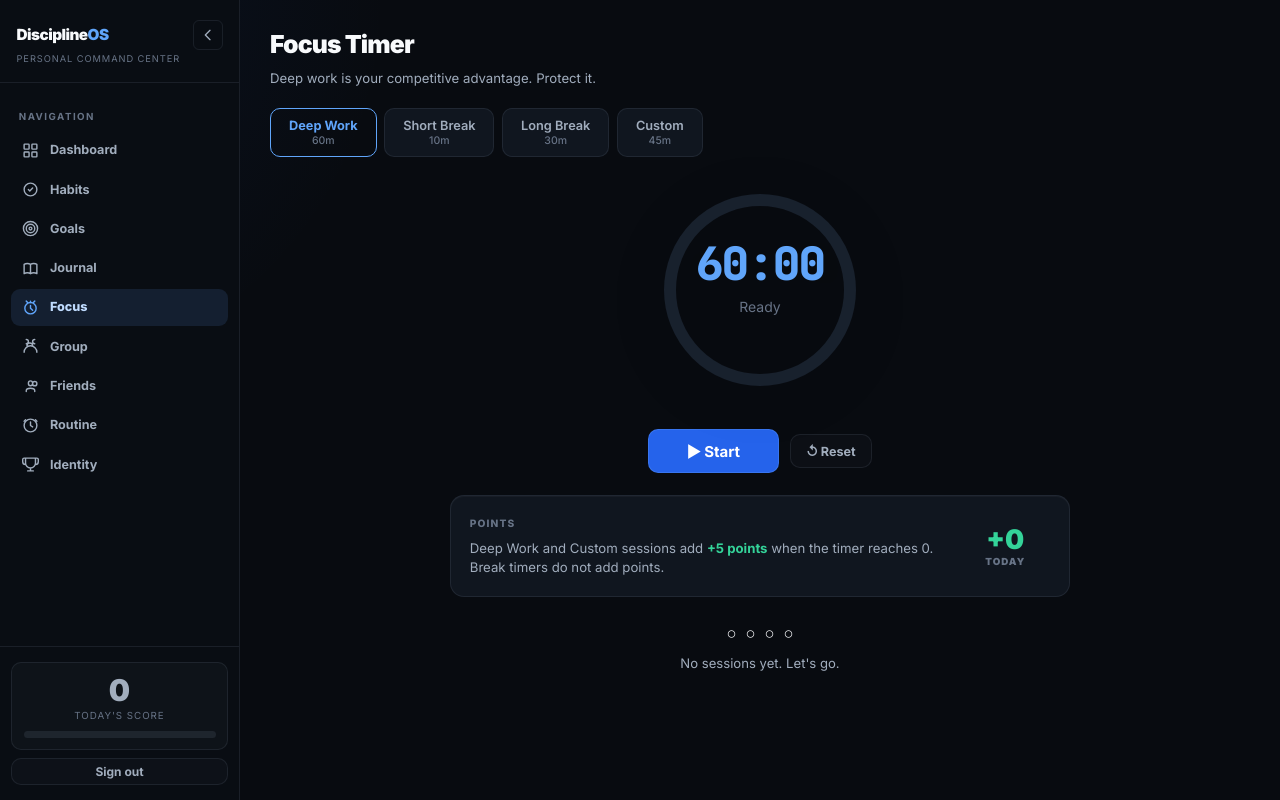
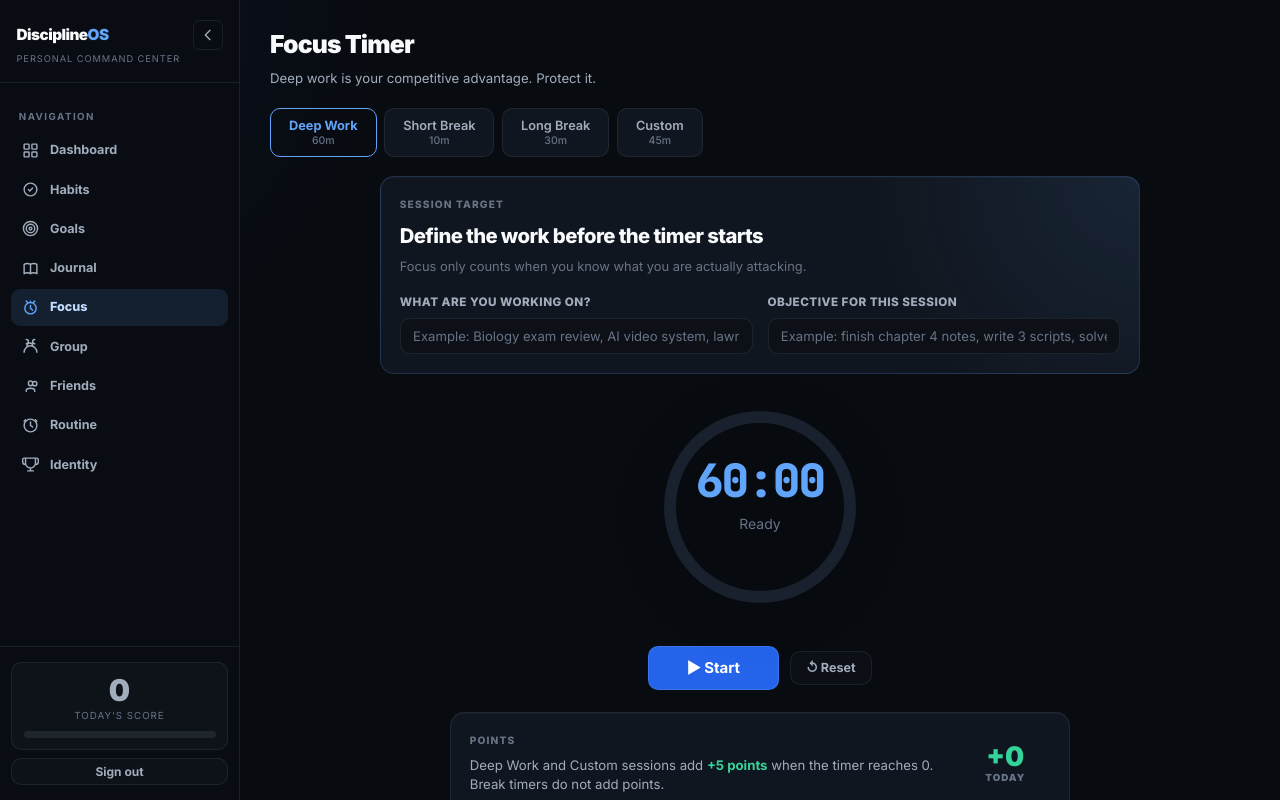
Before and after one commit to larplord/discipline-app, a Next.js app: page /focus in a window 1280 px wide. Built offline with nearby package versions, Linux system fonts and the light colour scheme; no server answers; the database is empty; sample sign-in values are in the browser's storage.

Commit message:
Track focus session objectives

```diff
--- a/src/app/(app)/focus/page.tsx
+++ b/src/app/(app)/focus/page.tsx
@@ -1,10 +1,11 @@
 'use client';
 
-import { useState, useEffect, useRef } from 'react';
-import { doc, onSnapshot, runTransaction, serverTimestamp } from 'firebase/firestore';
+import { useState, useEffect, useMemo, useRef } from 'react';
+import { addDoc, collection, doc, onSnapshot, runTransaction, serverTimestamp } from 'firebase/firestore';
 import { getFirestoreDb } from '@/lib/firebase/client';
 import { useUserData } from '@/components/UserDataProvider';
 import { todayKey } from '@/lib/dates';
+import { format, parseISO, subDays } from 'date-fns';
 import { DAILY_SCORE } from '@/lib/scoringConfig';
 import '@/styles/pages/Focus.css';
 
@@ -15,6 +16,16 @@ const MODES = [
   { id: 'custom', label: 'Custom', minutes: 45, color: 'var(--text-primary)' },
 ] as const;
 
+type FocusSession = {
+  id: string;
+  date: string;
+  workOn: string;
+  objective: string;
+  mode: string;
+  minutes: number;
+  completedAt?: unknown;
+};
+
 export default function FocusPage() {
   const { uid } = useUserData();
   const [modeId, setModeId] = useState<(typeof MODES)[number]['id']>('work');
@@ -23,6 +34,9 @@ export default function FocusPage() {
   const [completed, setCompleted] = useState(false);
   const [seconds, setSeconds] = useState(60 * 60);
   const [sessions, setSessions] = useState(0);
+  const [workOn, setWorkOn] = useState('');
+  const [objective, setObjective] = useState('');
+  const [focusHistory, setFocusHistory] = useState<FocusSession[]>([]);
   const [recording, setRecording] = useState(false);
   const [recordError, setRecordError] = useState<string | null>(null);
   const [recordSuccess, setRecordSuccess] = useState(false);
@@ -37,6 +51,31 @@ export default function FocusPage() {
     const t = todayKey();
     return onSnapshot(doc(db, 'users', uid, 'focusLogs', t), (snap) => {
       setSessions(Number(snap.data()?.count ?? 0));
+    });
+  }, [uid]);
+
+  useEffect(() => {
+    const db = getFirestoreDb();
+    const cutoff = format(subDays(new Date(), 30), 'yyyy-MM-dd');
+    return onSnapshot(collection(db, 'users', uid, 'focusSessions'), (snap) => {
+      const list: FocusSession[] = [];
+      snap.forEach((d) => {
+        const data = d.data();
+        const date = String(data.date ?? '');
+        if (date >= cutoff) {
+          list.push({
+            id: d.id,
+            date,
+            workOn: String(data.workOn ?? ''),
+            objective: String(data.objective ?? ''),
+            mode: String(data.mode ?? ''),
+            minutes: Number(data.minutes ?? 0),
+            completedAt: data.completedAt,
+          });
+        }
+      });
+      list.sort((a, b) => b.date.localeCompare(a.date));
+      setFocusHistory(list);
     });
   }, [uid]);
 
@@ -75,6 +114,14 @@ export default function FocusPage() {
         const snap = await trx.get(ref);
         const n = Number(snap.data()?.count ?? 0) + 1;
         trx.set(ref, { count: n, updatedAt: serverTimestamp() }, { merge: true });
+      });
+      await addDoc(collection(db, 'users', uid, 'focusSessions'), {
+        date: t,
+        workOn: workOn.trim() || 'Untitled focus block',
+        objective: objective.trim() || 'No objective written',
+        mode: mode.label,
+        minutes: Math.round(totalSec / 60),
+        completedAt: serverTimestamp(),
       });
       sessionRecordedRef.current = true;
       setRecordSuccess(true);
@@ -139,6 +186,14 @@ export default function FocusPage() {
   const pct = ((totalSec - seconds) / totalSec) * 100;
   const circ = 2 * Math.PI * 90;
   const off = circ - (pct / 100) * circ;
+  const focusSummary = useMemo(() => {
+    const counts = new Map<string, number>();
+    focusHistory.forEach((s) => {
+      const key = s.workOn.trim() || 'Untitled focus block';
+      counts.set(key, (counts.get(key) ?? 0) + 1);
+    });
+    return [...counts.entries()].sort((a, b) => b[1] - a[1]).slice(0, 5);
+  }, [focusHistory]);
 
   return (
     <div className="fade-in">
@@ -180,6 +235,36 @@ export default function FocusPage() {
             />
           </div>
         )}
+
+        <div className="focus-intention-card card">
+          <div>
+            <div className="section-label">Session target</div>
+            <h2>Define the work before the timer starts</h2>
+            <p>Focus only counts when you know what you are actually attacking.</p>
+          </div>
+          <div className="focus-intention-grid">
+            <label>
+              <span>What are you working on?</span>
+              <input
+                className="input"
+                value={workOn}
+                onChange={(e) => setWorkOn(e.target.value)}
+                placeholder="Example: Biology exam review, AI video system, lawn care plan"
+                disabled={running}
+              />
+            </label>
+            <label>
+              <span>Objective for this session</span>
+              <input
+                className="input"
+                value={objective}
+                onChange={(e) => setObjective(e.target.value)}
+                placeholder="Example: finish chapter 4 notes, write 3 scripts, solve 20 problems"
+                disabled={running}
+              />
+            </label>
+          </div>
+        </div>
 
         <div className="timer-center">
           <div className="timer-ring-wrap" style={{ ['--ring-color' as string]: mode.color }}>
@@ -275,6 +360,50 @@ export default function FocusPage() {
           </div>
         </div>
 
+        <div className="focus-history-grid">
+          <section className="card focus-history-card">
+            <div className="focus-history-head">
+              <div>
+                <div className="section-label">Last 30 days</div>
+                <h2>Proof of work</h2>
+              </div>
+              <span className="badge badge-accent">{focusHistory.length} sessions</span>
+            </div>
+            {focusHistory.length === 0 ? (
+              <p className="focus-empty">No logged work yet. Finish a deep work/custom timer to start building evidence.</p>
+            ) : (
+              <div className="focus-session-list">
+                {focusHistory.slice(0, 12).map((s) => (
+                  <div key={s.id} className="focus-session-item">
+                    <div>
+                      <strong>{s.workOn}</strong>
+                      <p>{s.objective}</p>
+                    </div>
+                    <span>{format(parseISO(s.date), 'MMM d')} · {s.minutes}m</span>
+                  </div>
+                ))}
+              </div>
+            )}
+          </section>
+
+          <section className="card focus-summary-card">
+            <div className="section-label">Reality check</div>
+            <h2>What you actually work on</h2>
+            {focusSummary.length === 0 ? (
+              <p className="focus-empty">Once sessions are logged, this will show your real attention pattern.</p>
+            ) : (
+              <div className="focus-topic-list">
+                {focusSummary.map(([topic, count]) => (
+                  <div key={topic} className="focus-topic-item">
+                    <span>{topic}</span>
+                    <strong>{count}x</strong>
+                  </div>
+                ))}
+              </div>
+            )}
+          </section>
+        </div>
+
         <div className="sessions-row">
           {Array.from({ length: Math.max(sessions + 1, 4) }, (_, i) => (
             <div key={i} className={`session-dot ${i < sessions ? 'done' : ''}`}>
--- a/src/styles/pages/Focus.css
+++ b/src/styles/pages/Focus.css
@@ -39,6 +39,41 @@
   margin-top: 0.5rem;
   accent-color: var(--accent);
   height: 4px;
+}
+
+.focus-intention-card {
+  max-width: 760px;
+  margin: 0 auto 1.25rem;
+  background:
+    radial-gradient(circle at top right, rgba(96, 165, 250, 0.1), transparent 18rem),
+    var(--bg-card);
+  border-color: rgba(96, 165, 250, 0.2);
+}
+
+.focus-intention-card p {
+  color: var(--text-muted);
+  font-size: 0.86rem;
+  margin-top: 0.35rem;
+}
+
+.focus-intention-grid {
+  display: grid;
+  grid-template-columns: repeat(2, minmax(0, 1fr));
+  gap: 1rem;
+  margin-top: 1rem;
+}
+
+.focus-intention-grid label {
+  display: grid;
+  gap: 0.4rem;
+}
+
+.focus-intention-grid span {
+  color: var(--text-secondary);
+  font-size: 0.78rem;
+  font-weight: 800;
+  letter-spacing: 0.04em;
+  text-transform: uppercase;
 }
 
 .timer-center {
@@ -143,6 +178,77 @@
   letter-spacing: 0.1em;
 }
 
+.focus-history-grid {
+  display: grid;
+  grid-template-columns: minmax(320px, 1.35fr) minmax(260px, 0.85fr);
+  gap: 1rem;
+  max-width: 980px;
+  margin: 1rem auto 0;
+}
+
+.focus-history-head {
+  display: flex;
+  align-items: flex-start;
+  justify-content: space-between;
+  gap: 1rem;
+  margin-bottom: 1rem;
+}
+
+.focus-session-list,
+.focus-topic-list {
+  display: grid;
+  gap: 0.65rem;
+}
+
+.focus-session-item,
+.focus-topic-item {
+  display: flex;
+  align-items: flex-start;
+  justify-content: space-between;
+  gap: 1rem;
+  padding: 0.8rem 0.9rem;
+  border-radius: var(--radius-md);
+  border: 1px solid var(--border);
+  background: rgba(8, 11, 16, 0.38);
+}
+
+.focus-session-item strong,
+.focus-topic-item span {
+  display: block;
+  color: var(--text-primary);
+  font-size: 0.88rem;
+  font-weight: 900;
+}
+
+.focus-session-item p {
+  margin-top: 0.2rem;
+  color: var(--text-muted);
+  font-size: 0.78rem;
+  line-height: 1.35;
+}
+
+.focus-session-item > span,
+.focus-topic-item strong {
+  flex-shrink: 0;
+  color: var(--accent-light);
+  font-size: 0.74rem;
+  font-weight: 900;
+  text-transform: uppercase;
+  letter-spacing: 0.04em;
+}
+
+.focus-summary-card {
+  background:
+    radial-gradient(circle at top left, rgba(16, 185, 129, 0.08), transparent 16rem),
+    var(--bg-card);
+}
+
+.focus-empty {
+  color: var(--text-muted);
+  font-size: 0.86rem;
+  line-height: 1.5;
+}
+
 .sessions-row {
   display: flex;
   align-items: center;
@@ -173,6 +279,13 @@
 
 .text-center { text-align: center; }
 
+@media (max-width: 760px) {
+  .focus-intention-grid,
+  .focus-history-grid {
+    grid-template-columns: 1fr;
+  }
+}
+
 @media (max-width: 600px) {
   .tips-grid { grid-template-columns: 1fr; }
   .focus-points-card {
@@ -184,4 +297,9 @@
     align-items: stretch;
     flex-direction: column;
   }
+
+  .focus-session-item,
+  .focus-topic-item {
+    flex-direction: column;
+  }
 }
```
